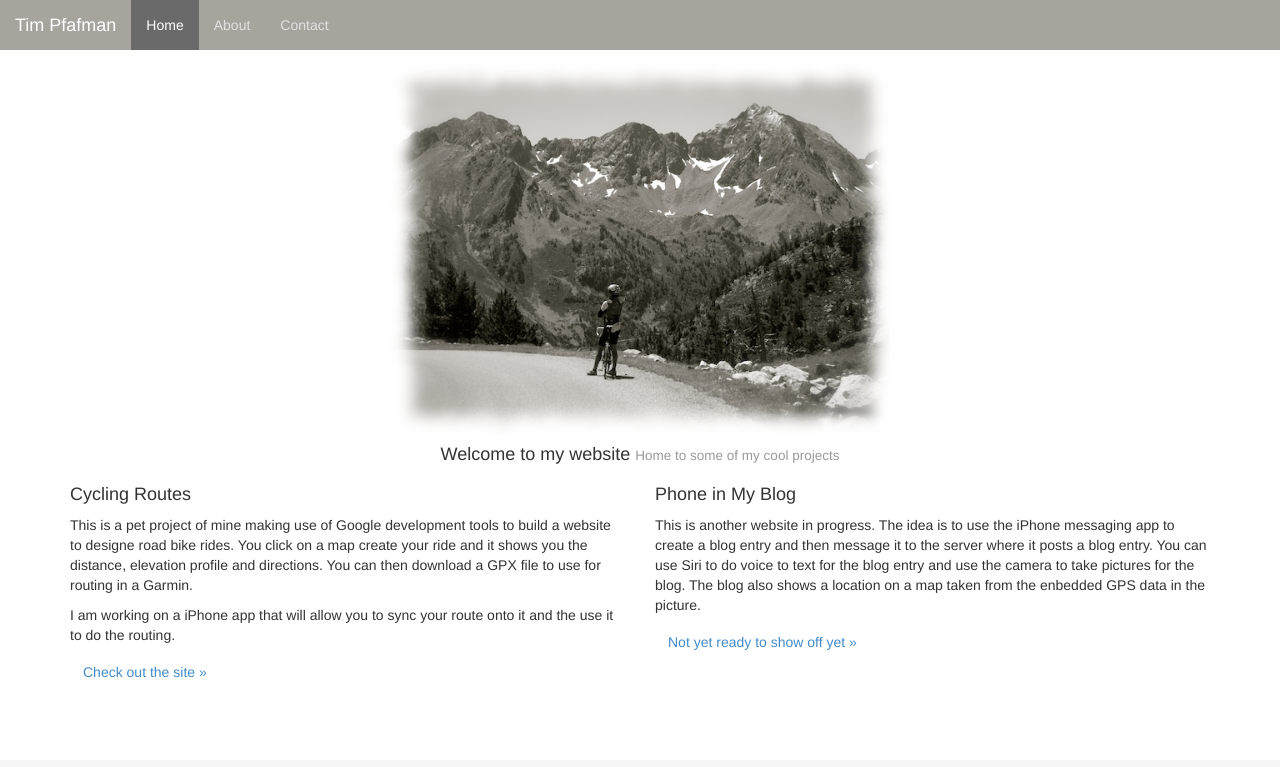
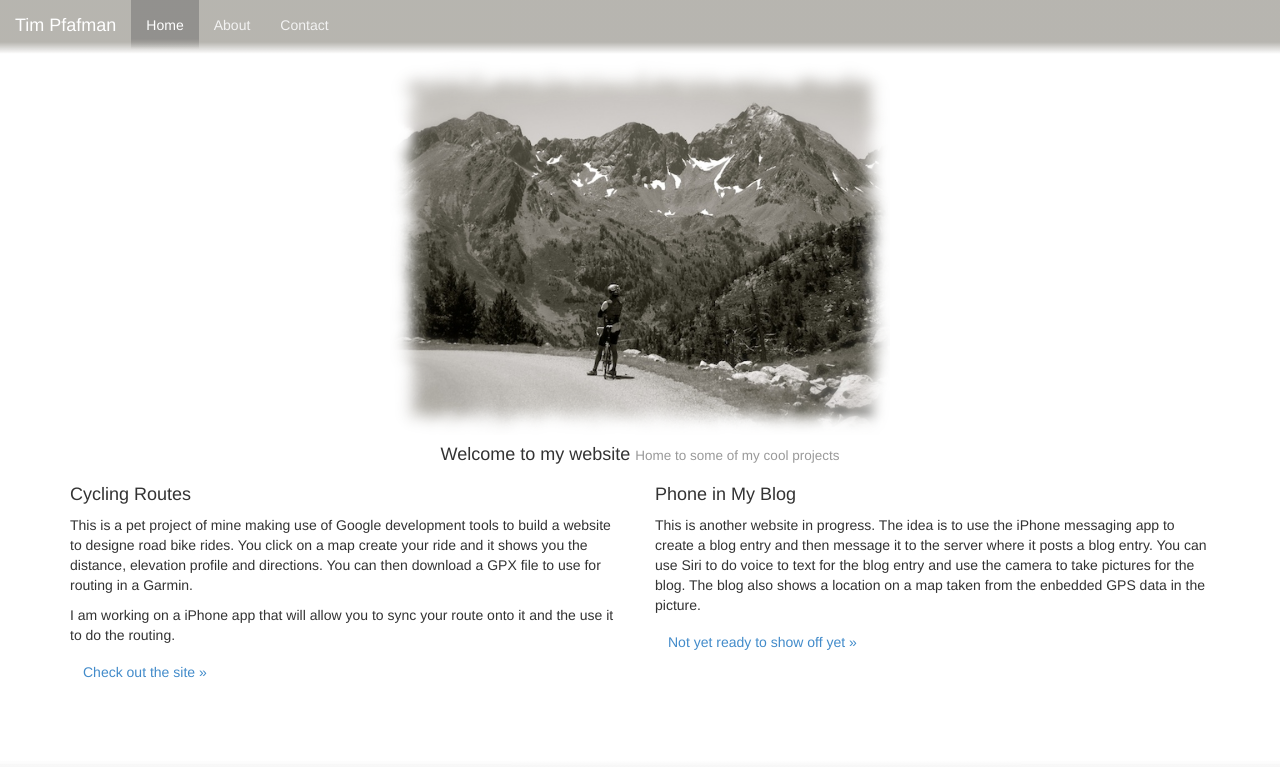
Before and after one commit to pfafman/pfafman.github.io, a plain HTML site: page index.html in a window 1280 px wide. Shown: the top 767 px of the page. Drawn offline with nearby package versions, Linux system fonts and the light colour scheme.

Commit message:
some gradiant and more images

```diff
--- a/js/scripts.js
+++ b/js/scripts.js
@@ -8,7 +8,7 @@ visableGallery = "#gallery1";
 
 hiddenGallery = "#gallery2";
 
-imageNames = ['pyrenees', 'pow', 'lulu', 'stelvia', 'selkirks', 'moreAlps', 'dolomites'];
+imageNames = ['pyrenees', 'pow', 'lulu', 'stelvia', 'selkirks', 'moreAlps', 'jenni', 'dolomites'];
 
 rotateImages = function() {
   var newImageName;
@@ -39,5 +39,5 @@ for (_i = 0, _len = imageNames.length; _i < _len; _i++) {
 
 $(function() {
   $(hiddenGallery).fadeOut();
-  return setInterval(rotateImages, 5000);
+  return setInterval(rotateImages, 10000);
 });
--- a/styles/style.css
+++ b/styles/style.css
@@ -29,8 +29,11 @@ body {
     left: 0px;
     height: 40px;
     width: 100%;
-    background-color: #f5f5f5;
+    xbackground-color: #f5f5f5;
     opacity: 0.9;
+    border: 0;
+    background: linear-gradient(to top, rgba(245, 245, 245, 0.9) 85%,  rgba(255, 255, 255, 0.0) 100%);
+
 }
 
 #footer a {
@@ -67,17 +70,32 @@ body {
 }
 
 .navbar {
-    background-color: #6c685d;
-    opacity: 0.6;
+    background-color: rgba(108, 104, 93, 0.5);
+    /* background-color: #fff; */
+    /* background-image:url('../images/top.png');*/
+    opacity: 0.7;
+
+    background: linear-gradient(to bottom, rgba(108, 104, 93, 0.7) 70%,  rgba(255, 255, 255, 0.0) 90%);
     border: 0;
+    height: 60px;
 }
+
 .navbar-inverse .navbar-nav li a {
-    color: #ccc;
+    color: #eee;
+}
+
+.navbar-inverse .navbar-nav>.active>a,
+.navbar-inverse .navbar-nav>.active>a:hover,
+.navbar-inverse .navbar-nav>.active>a:focus {
+   background: linear-gradient(to bottom, rgba(20, 20, 20, 0.4) 70%,  rgba(255, 255, 255, 0.0) 90%);
+   border: 0;
+   height: 55px;
 }
 
 .navbar-inverse .navbar-brand {
     color: #ccc;
 }
+
 
 /* Custom page CSS
 -------------------------------------------------- */
```
Also changed, not shown: about.html (+5 -0 lines), images/jenni.png (added), images/top.png (added), 1 other file.
